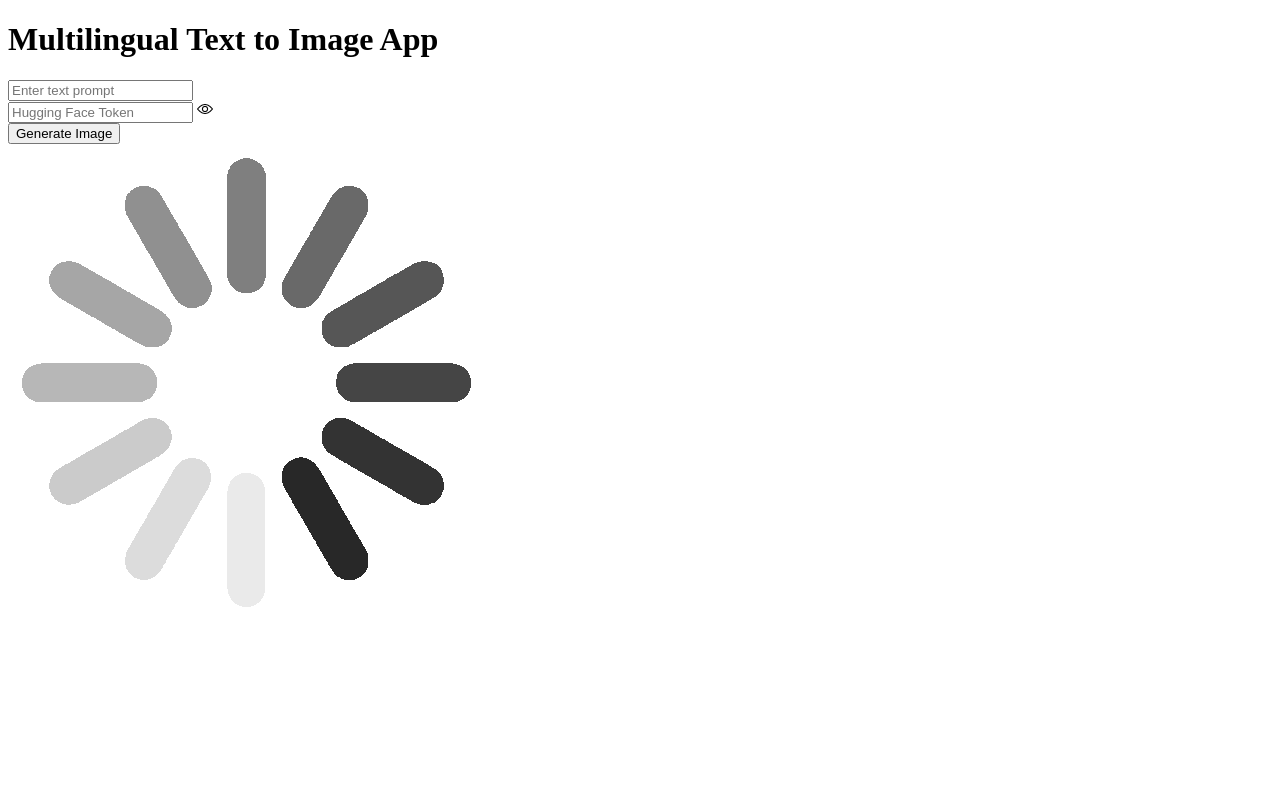
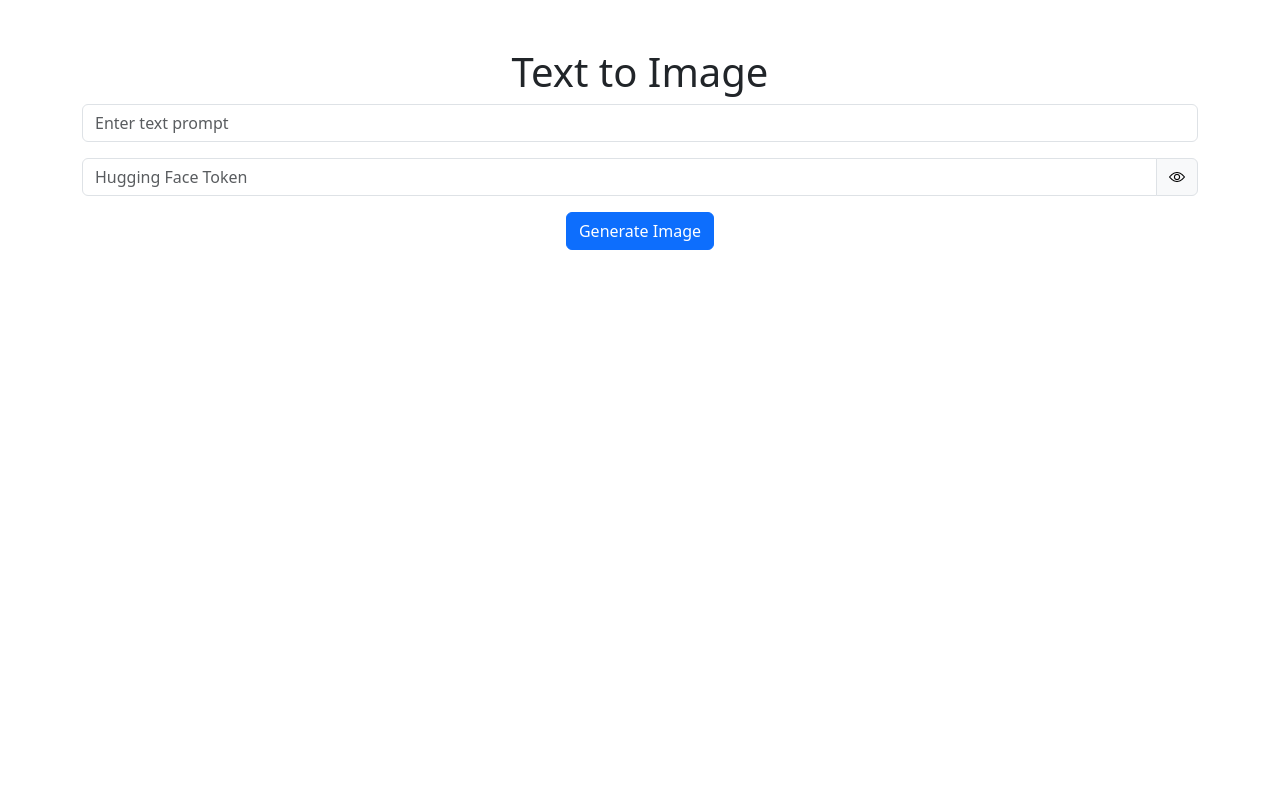
Before and after one commit to TL2711/testSD, a Flask app: page / in a window 1280 px wide. Run offline with Flask 3, Linux system fonts and the light colour scheme.

Commit message:
Update index.html

```diff
--- a/templates/index.html
+++ b/templates/index.html
@@ -1,35 +1,39 @@
 <!DOCTYPE html>
 <html lang="en">
 <head>
-    <title>Multilingual Text to Image App</title>
+    <title>Text to Image</title>
+    <link href="https://cdn.jsdelivr.net/npm/bootstrap@5.3.2/dist/css/bootstrap.min.css" rel="stylesheet" integrity="sha384-T3c6CoIi6uLrA9TneNEoa7RxnatzjcDSCmG1MXxSR1GAsXEV/Dwwykc2MPK8M2HN" crossorigin="anonymous">
     <style>
-
+        .img-100 {
+            width: 200px;
+            height: 200px;
+        }
     </style>
 </head>
-<body>
-    <h1>Multilingual Text to Image App</h1>
 
-    <div class="container">
-        <div class="input-container">
-            <input type="text" id="promptInput" placeholder="Enter text prompt">
+<body class="d-flex flex-column align-items-center" style="min-height: 100vh;">
+    <div class="container text-center">
+        <h1 class="mt-5">Text to Image</h1>
+        <div class="input-container input-group mb-3">
+            <input type="text" id="promptInput" class="form-control" placeholder="Enter text prompt">
         </div>
 
-        <div class="input-container">
-            <div class="auth-token-container">
-                <input type="password" id="authTokenInput" placeholder="Hugging Face Token">
-                <span class="toggle-visibility" onclick="toggleAuthVisibility()">
+        <div class="input-container input-group mb-3">
+            <div class="auth-token-container input-group">
+                <input type="password" id="authTokenInput" class="form-control" placeholder="Hugging Face Token">
+                <span class="toggle-visibility input-group-text" onclick="toggleAuthVisibility()">
                     <img src="../static/view.png" alt="">
                 </span>
             </div>
         </div>
 
-        <button onclick="generateImage()">Generate Image</button>
+        <button onclick="generateImage()" class="btn btn-primary">Generate Image</button>
 
-        <div class="spinner" id="spinner">
-            <img src="../static/loading.gif" alt="loading ...">
+        <div class="spinner mt-5" id="spinner" style="display: none;">
+            <img src="../static/loading.gif" alt="loading ..." class="img-fluid img-100">
         </div>
 
-        <div class="result" id="resultContainer">
+        <div class="result mt-3" id="resultContainer">
         </div>
     </div>
 
```
